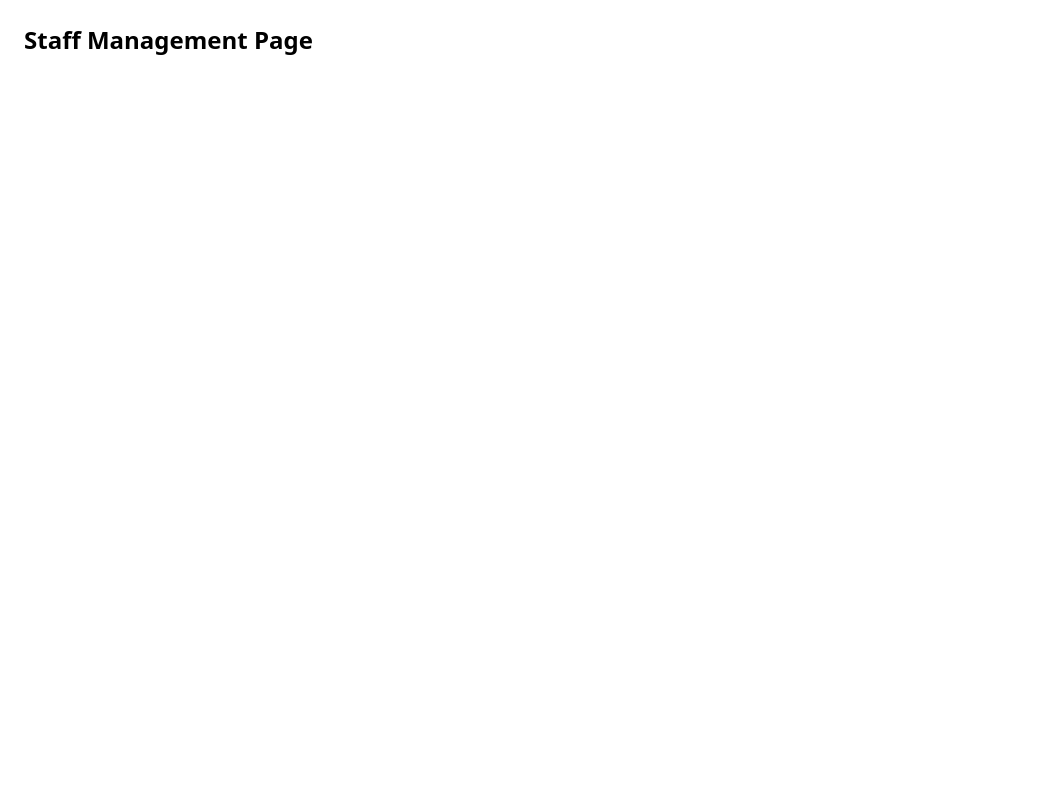
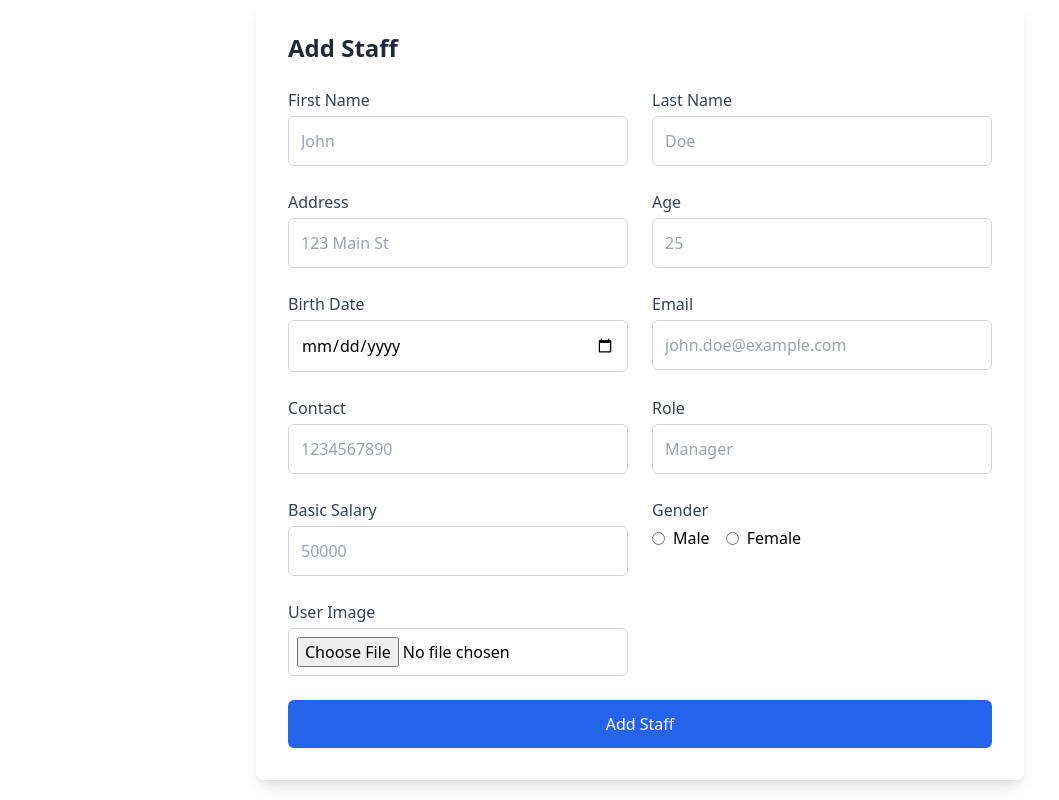
Before and after one commit to tharindu-sandaruwan/SQA_Project, a React (Vite) app in the folder frontend/: page /staff in a window 1280 px wide. Shown: the whole page, without its empty margins (0-1059 px from the left). Built offline with nearby package versions, Linux system fonts and the light colour scheme.

Commit message:
staff add form

```diff
--- a/frontend/src/pages/StaffPage/index.jsx
+++ b/frontend/src/pages/StaffPage/index.jsx
@@ -1,10 +1,184 @@
-import React from "react";
+import React, { useState } from "react";
 
 const StaffPage = () => {
+  const [formData, setFormData] = useState({
+    firstName: "",
+    lastName: "",
+    address: "",
+    age: "",
+    birthDate: "",
+    email: "",
+    contact: "",
+    gender: "",
+    role: "",
+    salary: "",
+    image: null,
+  });
+
+  const [errors, setErrors] = useState({});
+  const [successMessage, setSuccessMessage] = useState("");
+
+  const validateForm = () => {
+    const newErrors = {};
+
+    if (!/^[A-Za-z]+$/.test(formData.firstName)) {
+      newErrors.firstName = "Only letters are allowed in First Name.";
+    }
+    if (!/^[A-Za-z]+$/.test(formData.lastName)) {
+      newErrors.lastName = "Only letters are allowed in Last Name.";
+    }
+    if (!/^\d+$/.test(formData.age) || formData.age < 18 || formData.age > 50) {
+      newErrors.age = "Age must be between 18 and 50.";
+    }
+    const birthYear = new Date(formData.birthDate).getFullYear();
+    if (birthYear > 2005) {
+      newErrors.birthDate = "Birthdate must be before 2005.";
+    }
+    if (!/\S+@\S+\.\S+/.test(formData.email)) {
+      newErrors.email = "Enter a valid email address.";
+    }
+    if (!/^\d{10}$/.test(formData.contact)) {
+      newErrors.contact = "Contact number must be 10 digits.";
+    }
+    if (!/^[A-Za-z]+$/.test(formData.role)) {
+      newErrors.role = "Role should only contain letters.";
+    }
+    if (!/^\d+$/.test(formData.salary)) {
+      newErrors.salary = "Salary must be numeric.";
+    }
+    if (formData.image) {
+      const allowedTypes = ["image/jpeg", "image/png", "image/jpg"];
+      if (!allowedTypes.includes(formData.image.type)) {
+        newErrors.image = "Only JPG, JPEG, and PNG files are allowed.";
+      }
+    }
+
+    setErrors(newErrors);
+    return Object.keys(newErrors).length === 0;
+  };
+
+  const handleSubmit = (e) => {
+    e.preventDefault();
+    setSuccessMessage("");
+    if (validateForm()) {
+      setSuccessMessage("Staff added successfully!");
+      setFormData({
+        firstName: "",
+        lastName: "",
+        address: "",
+        age: "",
+        birthDate: "",
+        email: "",
+        contact: "",
+        gender: "",
+        role: "",
+        salary: "",
+        image: null,
+      });
+      setErrors({});
+    }
+  };
+
+  const handleChange = (e) => {
+    const { name, value } = e.target;
+    setFormData((prev) => ({ ...prev, [name]: value }));
+  };
+
+  const handleFileChange = (e) => {
+    setFormData((prev) => ({ ...prev, image: e.target.files[0] }));
+  };
+
   return (
-    <div className="p-6">
-      <h1 className="text-2xl font-bold">Staff Management Page</h1>
-    </div>
+    <form
+      className="max-w-3xl mx-auto bg-white p-8 rounded-lg shadow-lg"
+      onSubmit={handleSubmit}
+    >
+      <h2 className="text-2xl font-bold mb-6 text-gray-800">Add Staff</h2>
+
+      {successMessage && (
+        <p className="mb-4 text-green-500 font-medium">{successMessage}</p>
+      )}
+
+      <div className="grid grid-cols-1 sm:grid-cols-2 gap-6">
+        {[
+          { label: "First Name", name: "firstName", type: "text", placeholder: "John" },
+          { label: "Last Name", name: "lastName", type: "text", placeholder: "Doe" },
+          { label: "Address", name: "address", type: "text", placeholder: "123 Main St" },
+          { label: "Age", name: "age", type: "number", placeholder: "25" },
+          { label: "Birth Date", name: "birthDate", type: "date" },
+          { label: "Email", name: "email", type: "email", placeholder: "john.doe@example.com" },
+          { label: "Contact", name: "contact", type: "text", placeholder: "1234567890" },
+          { label: "Role", name: "role", type: "text", placeholder: "Manager" },
+          { label: "Basic Salary", name: "salary", type: "number", placeholder: "50000" },
+        ].map(({ label, name, type, placeholder }) => (
+          <div key={name}>
+            <label className="block text-gray-700 font-medium mb-1">
+              {label}
+            </label>
+            <input
+              type={type}
+              name={name}
+              value={formData[name]}
+              onChange={handleChange}
+              placeholder={placeholder}
+              className="w-full p-3 border border-gray-300 rounded-md focus:outline-none focus:ring focus:ring-blue-200"
+            />
+            {errors[name] && (
+              <p className="text-red-500 text-sm mt-1">{errors[name]}</p>
+            )}
+          </div>
+        ))}
+
+        <div>
+          <label className="block text-gray-700 font-medium mb-1">Gender</label>
+          <div className="flex items-center space-x-4">
+            <label className="flex items-center">
+              <input
+                type="radio"
+                name="gender"
+                value="Male"
+                onChange={handleChange}
+                checked={formData.gender === "Male"}
+                className="mr-2"
+              />
+              Male
+            </label>
+            <label className="flex items-center">
+              <input
+                type="radio"
+                name="gender"
+                value="Female"
+                onChange={handleChange}
+                checked={formData.gender === "Female"}
+                className="mr-2"
+              />
+              Female
+            </label>
+          </div>
+        </div>
+
+        <div>
+          <label className="block text-gray-700 font-medium mb-1">
+            User Image
+          </label>
+          <input
+            type="file"
+            onChange={handleFileChange}
+            className="w-full p-2 border border-gray-300 rounded-md"
+          />
+          {errors.image && (
+            <p className="text-red-500 text-sm mt-1">{errors.image}</p>
+          )}
+        </div>
+      </div>
+
+      <button
+        type="submit"
+        className="mt-6 w-full bg-blue-600 text-white py-3 rounded-md font-medium hover:bg-blue-700 transition"
+      >
+        Add Staff
+      </button>
+    </form>
   );
 };
 
```
Also changed, not shown: 1 other file (tests, documents, lock files or other folders).
